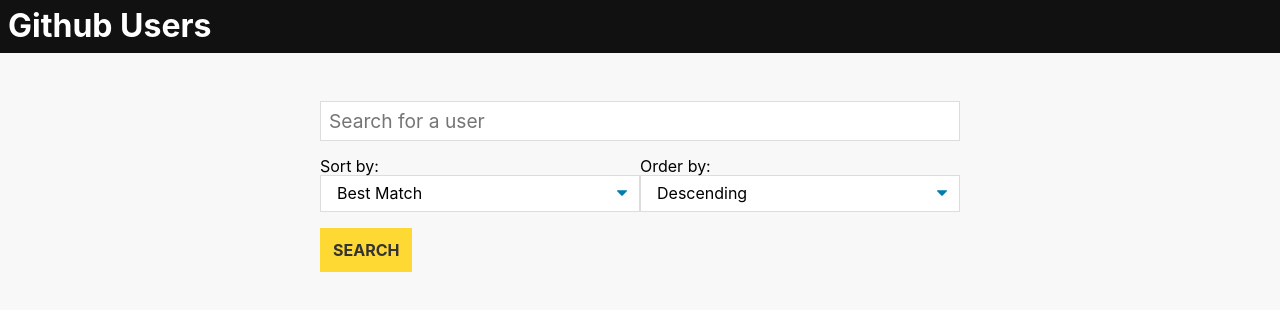
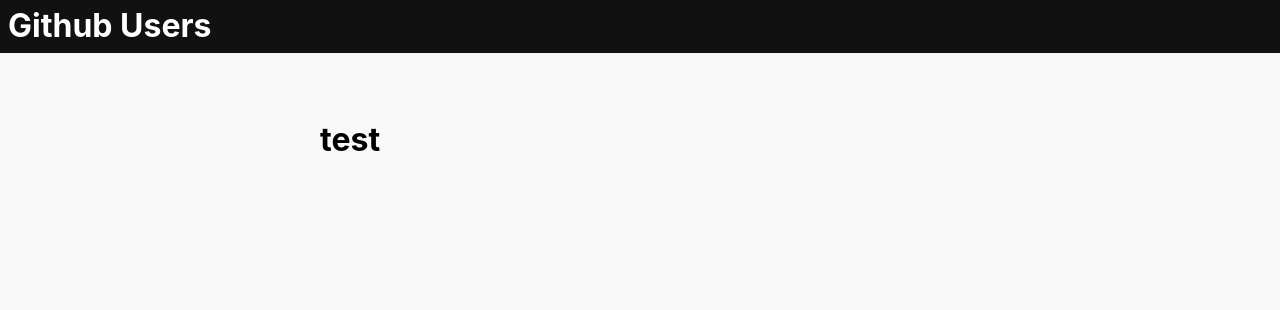
Before and after one commit to thebeckyhamm/github-user-project, a React (Create React App) app: page /user/profile in a window 1280 px wide. Shown: the top 310 px of the page. Built offline with nearby package versions, Linux system fonts and the light colour scheme.

Commit message:
Task: Add basic support for routing

```diff
--- a/package.json
+++ b/package.json
@@ -6,6 +6,7 @@
     "node-sass": "^4.13.0",
     "react": "^16.11.0",
     "react-dom": "^16.11.0",
+    "react-router-dom": "^5.1.2",
     "react-scripts": "3.2.0"
   },
   "scripts": {
--- a/src/App.js
+++ b/src/App.js
@@ -1,6 +1,8 @@
 import React from "react";
 import "./App.scss";
 import Users from "./components/Users/Users";
+import Profile from "./components/Profile/Profile";
+import { BrowserRouter as Router, Switch, Route } from "react-router-dom";
 
 function App() {
   return (
@@ -9,7 +11,13 @@
         <h1 className='header__text'>Github Users</h1>
       </header>
       <div className='wrapper'>
-        <Users />
+        <Router>
+          <Switch>
+            <Route path='/search/users' component={Users} />
+            <Route path='/user/profile' component={Profile} />
+            <Route component={Users} />
+          </Switch>
+        </Router>
       </div>
     </div>
   );
--- /dev/null
+++ b/src/components/Profile/Profile.js
@@ -0,0 +1,6 @@
+import React from "react";
+import "./Profile.scss";
+
+export default function Profile() {
+  return <h1>test</h1>;
+}
```
Also changed, not shown: src/components/Profile/Profile.scss (added), 1 other file (tests, documents, lock files or other folders).
